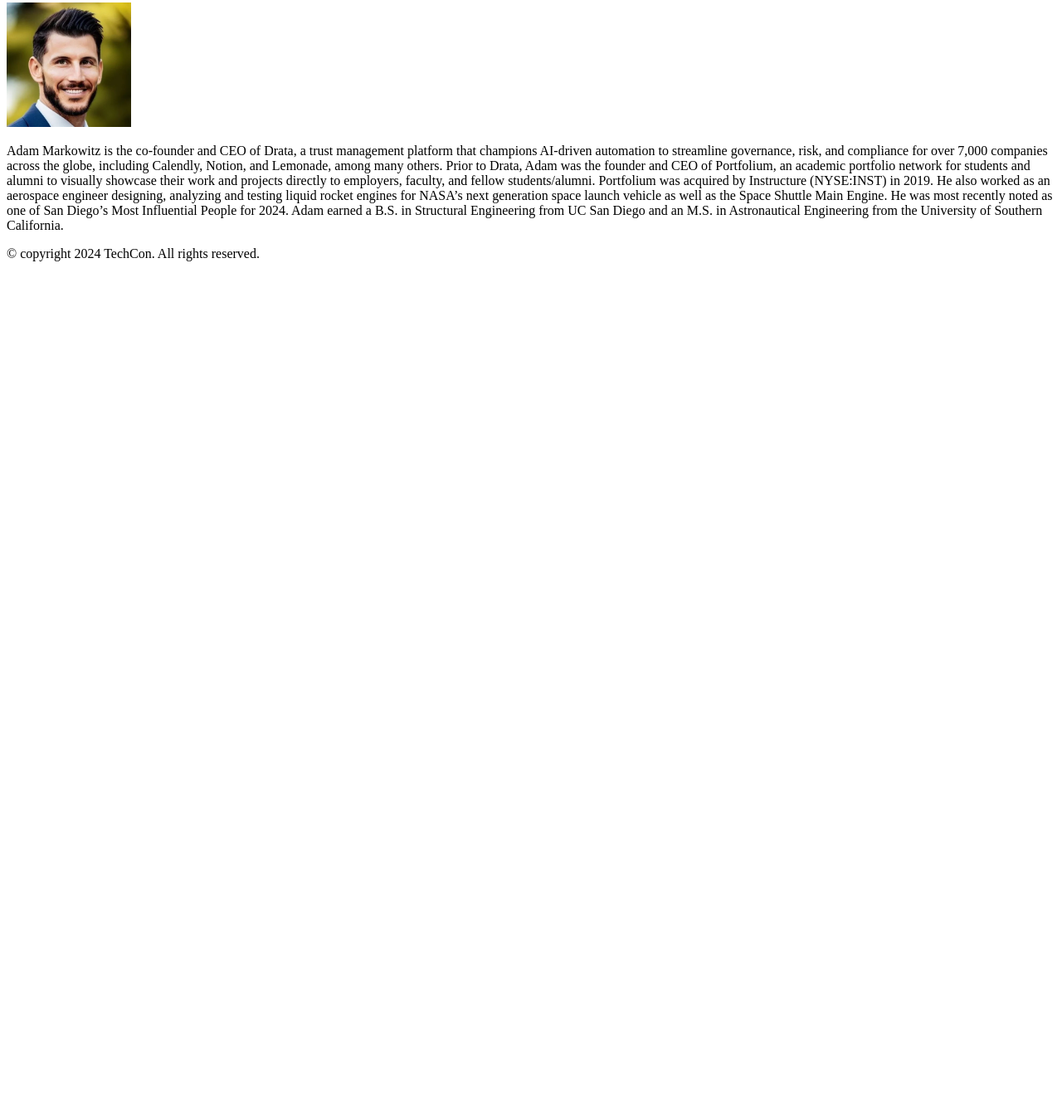
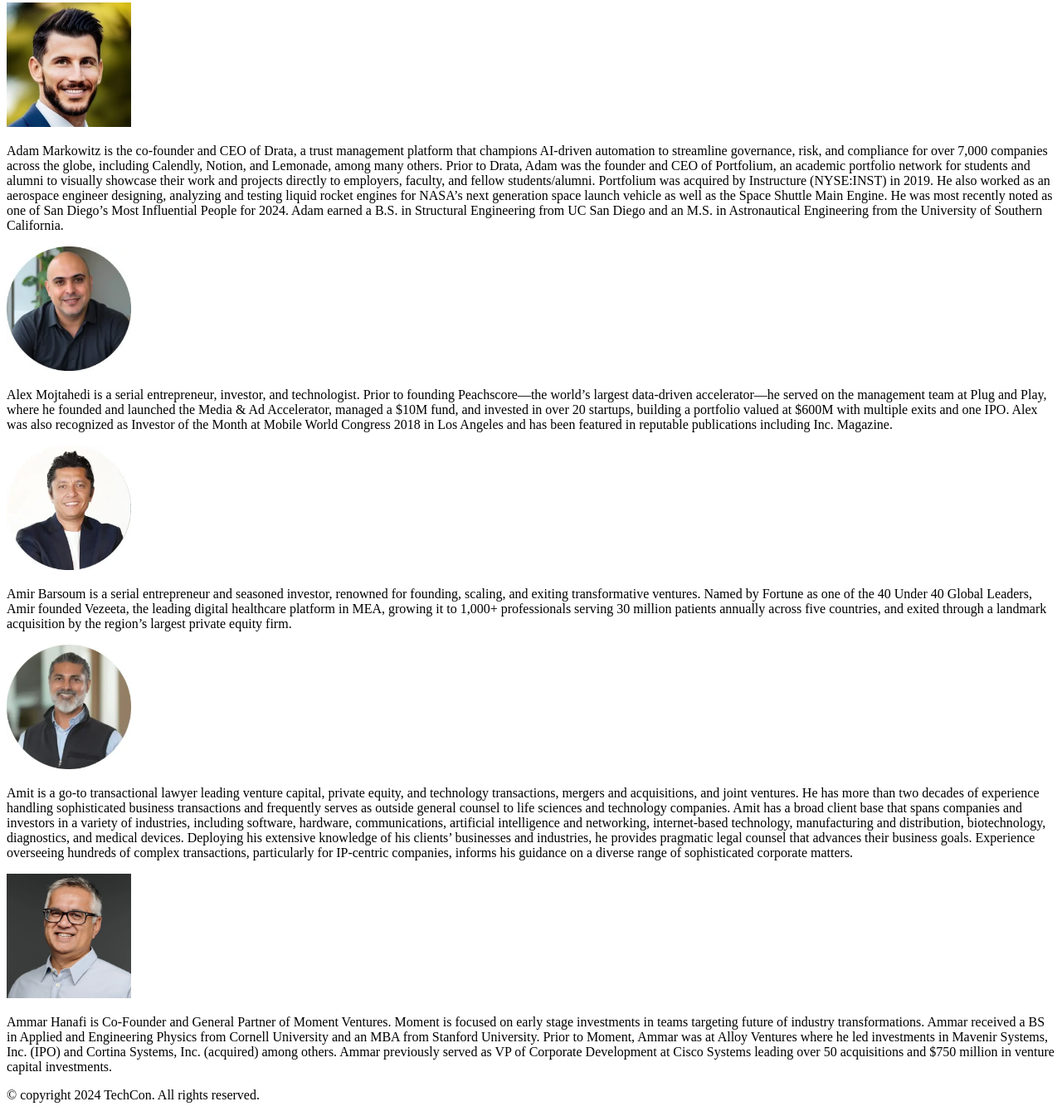
Before and after one commit to BlaQDeveloper/TechCon_HTML, a plain HTML site: page techcon_website/about.html in a window 1280 px wide. Shown: the part 2200-3545 px from the top of the page at 83% size. Before the commit the page ends 2531 px from the top, so only its background shows below. Drawn offline with Linux system fonts and the light colour scheme.

Commit message:
Just added some changes

```diff
--- a/techcon_website/about.html
+++ b/techcon_website/about.html
@@ -91,6 +91,40 @@
                     recently noted as one of San Diego’s Most Influential People for 2024. Adam earned a B.S. in
                     Structural Engineering from UC San Diego and an M.S. in Astronautical Engineering from the
                     University of Southern California.</p>
+                <img src="images/alex-photo-1-250x250.jpg.webp" alt="Alex Mojtahedi" width="150">
+                <p>Alex Mojtahedi is a serial entrepreneur, investor, and technologist. Prior to founding Peachscore—the
+                    world’s largest data-driven accelerator—he served on the management team at Plug and Play, where he
+                    founded and launched the Media & Ad Accelerator, managed a $10M fund, and invested in over 20
+                    startups, building a portfolio valued at $600M with multiple exits and one IPO. Alex was also
+                    recognized as Investor of the Month at Mobile World Congress 2018 in Los Angeles and has been
+                    featured in reputable publications including Inc. Magazine.</p>
+                <img src="images/Amir-Headshot-250x250.jpg.webp" alt="Amir Barsoum" width="150">
+                <p>Amir Barsoum is a serial entrepreneur and seasoned investor, renowned for founding, scaling, and
+                    exiting transformative ventures. Named by Fortune as one of the 40 Under 40 Global Leaders, Amir
+                    founded Vezeeta, the leading digital healthcare platform in MEA, growing it to 1,000+ professionals
+                    serving 30 million patients annually across five countries, and exited through a landmark
+                    acquisition by the region’s largest private equity firm.</p>
+                <img src="images/Amit-Singh-28-250x250.webp" alt="Amit Singh" width="150">
+                <p>Amit is a go-to transactional lawyer leading venture capital, private equity, and technology
+                    transactions, mergers and acquisitions, and joint ventures. He has more than two decades of
+                    experience handling sophisticated business transactions and frequently serves as outside general
+                    counsel to life sciences and technology companies.
+
+                    Amit has a broad client base that spans companies and investors in a variety of industries,
+                    including software, hardware, communications, artificial intelligence and networking, internet-based
+                    technology, manufacturing and distribution, biotechnology, diagnostics, and medical devices.
+                    Deploying his extensive knowledge of his clients’ businesses and industries, he provides pragmatic
+                    legal counsel that advances their business goals. Experience overseeing hundreds of complex
+                    transactions, particularly for IP-centric companies, informs his guidance on a diverse range of
+                    sophisticated corporate matters.</p>
+                <img src="images/Ammar.jpg.webp" alt="Ammar Hanafi" width="150">
+                <p>Ammar Hanafi is Co-Founder and General Partner of Moment Ventures. Moment is focused on early stage
+                    investments in teams targeting future of industry transformations. Ammar received a BS in Applied
+                    and Engineering Physics from Cornell University and an MBA from Stanford University. Prior to
+                    Moment, Ammar was at Alloy Ventures where he led investments in Mavenir Systems, Inc. (IPO) and
+                    Cortina Systems, Inc. (acquired) among others. Ammar previously served as VP of Corporate
+                    Development at Cisco Systems leading over 50 acquisitions and $750 million in venture capital
+                    investments.</p>
             </article>
         </section>
     </main>
```
Also changed, not shown: techcon_website/images/Amir-Headshot-250x250.jpg.webp (added), techcon_website/images/Amit-Singh-28-250x250.webp (added), techcon_website/images/Ammar.jpg.webp (added), techcon_website/images/alex-photo-1-250x250.jpg.webp (added).
